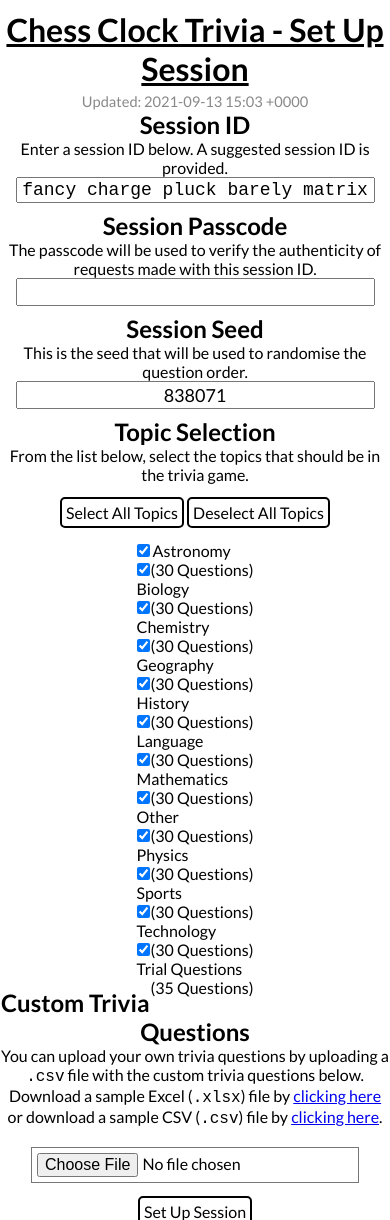
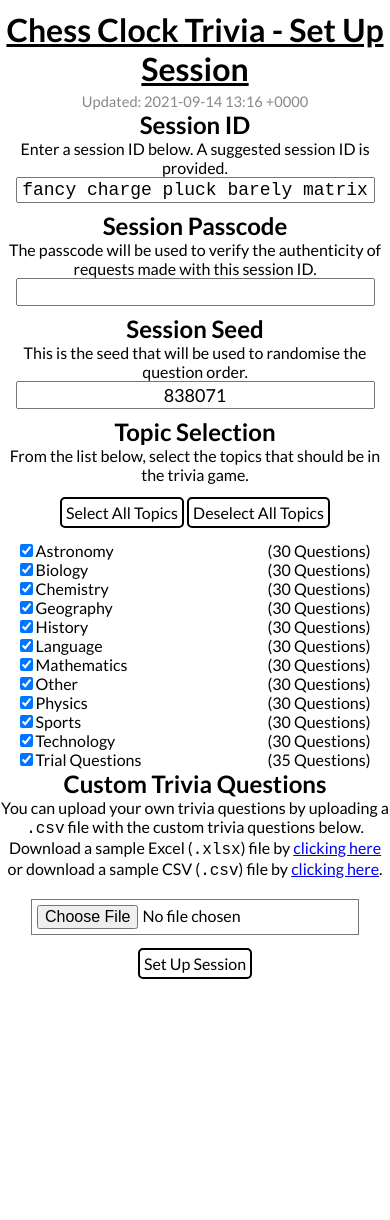
Before and after one commit to PhotonicGluon/Chess-Clock-Trivia, a Flask app: page /set-up in a window 390 px wide. Shown: the top 1220 px of the page. After the commit the page ends 979 px from the top, so only its background shows below. Run offline with Flask 2, Linux system fonts and the light colour scheme; style sheets or scripts are compiled from the project's sources.

Commit message:
Fix Mobile Styling on Some Pages
- Fixed weird button styling on the Questioner page
- Fixed topic display on the set up session page
- Fixed long text on the credits page

```diff
--- a/Things to be Done.txt
+++ b/Things to be Done.txt
@@ -1,5 +1,4 @@
 Todo:
-    - Add mobile styling on the session setup page
     - Improve layout of pages
 
 Fixme:
--- a/data/credits.md
+++ b/data/credits.md
@@ -21,11 +21,10 @@ Chess Clock Trivia's webpage's icon and favicon was generated using the followin
 
 - Graphics Title: 23f2.svg
 - Graphics Author: Copyright 2020 Twitter, Inc and other contributors
-  ([https://github.com/twitter/twemoji](https://github.com/twitter/twemoji))
+  ([at this link](https://github.com/twitter/twemoji))
 - Graphics Source:
-  [https://github.com/twitter/twemoji/blob/master/assets/svg/23f2.svg](https://github.com/twitter/twemoji/blob/master/assets/svg/23f2.svg)
-- Graphics License: CC-BY 4.0
-  ([https://creativecommons.org/licenses/by/4.0/](https://creativecommons.org/licenses/by/4.0/))
+  [at this link](https://github.com/twitter/twemoji/blob/master/assets/svg/23f2.svg)
+- Graphics License: [CC-BY 4.0](https://creativecommons.org/licenses/by/4.0/)
 
 ## Licenses
 ### JQuery
--- a/data/last-updated-timestamp.txt
+++ b/data/last-updated-timestamp.txt
@@ -1 +1 @@
-1631545380
+1631625371
--- a/static/resources/css/questioner.css
+++ b/static/resources/css/questioner.css
@@ -18,6 +18,9 @@
   position: relative;
 }
 @media screen and (max-width: 900px) {
+  .button {
+    display: inline-block;
+  }
   #main-body {
     position: fixed;
     top: 50%;
@@ -28,5 +31,8 @@
   #question-area {
     height: 50vh;
   }
+  #reset-session {
+    margin-top: 1em;
+  }
 }
 /*# sourceMappingURL=questioner.css.map */
--- a/static/resources/css/set_up_session.less
+++ b/static/resources/css/set_up_session.less
@@ -1,3 +1,14 @@
+// CLASS-BASED STYLING
+.topic-item {
+    width: 50%;
+    margin: 0 auto;
+}
+
+.topic-selection {
+    text-align: left;
+    width: 60%;
+}
+
 // ELEMENT-BASED STYLING
 #custom-trivia-qns {
     border: 1px solid #777;
@@ -9,3 +20,15 @@
     padding: 0;
     list-style-type: none;
 }
+
+// MEDIA QUERIES
+@media screen and (max-width: 900px) {
+    .topic-item {
+        width: initial;
+    }
+
+    .topic-selection {
+        width: initial;
+        margin: 0 5vw;
+    }
+}
--- a/templates/set_up_session.html
+++ b/templates/set_up_session.html
@@ -31,9 +31,9 @@
             <span>From the list below, select the topics that should be in the trivia game.</span><br><br>
             <a class="button" id="select-all-topics">Select All Topics</a>
             <a class="button" id="deselect-all-topics">Deselect All Topics</a><br><br>
-            <div style="text-align: left; width: 60%">
+            <div class="topic-selection">
                 {% for topic, count in topic_count.items() %}
-                    <div style="width: 50%; margin: 0 auto;">
+                    <div class="topic-item">
                         <input type="checkbox" value="{{ topic }}" name="topic-selector" id="topic-selector-{{ topic }}"
                                checked>
                         <label for="topic-selector-{{ topic }}">
```
Also changed, not shown: static/resources/css/questioner.less (+10 -0 lines), static/resources/css/set_up_session.css (+17 -0 lines), 2 other files.
